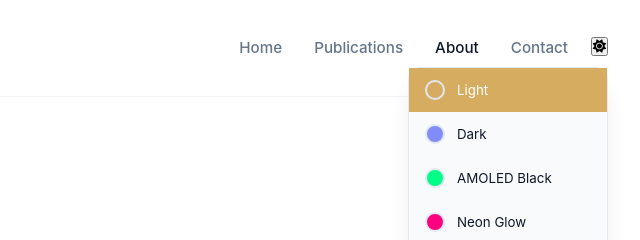
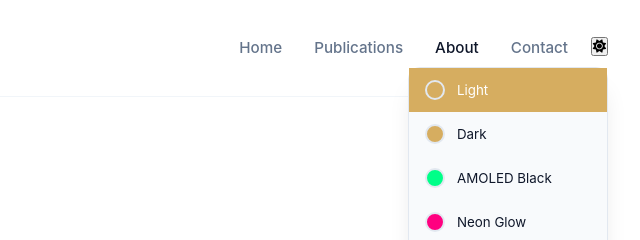
Before and after one commit to thekzbn/studies, a plain HTML site: page about.html in a window 1280 px wide. Both pictures are taken after a click on the button "Toggle theme". Shown: the top 240 px of the page, 640-1280 px from the left. Drawn offline with Linux system fonts and the light colour scheme.

Commit message:
Update about.html

```diff
--- a/about.html
+++ b/about.html
@@ -25,7 +25,7 @@
                 <span>Light</span>
             </button>
             <button class="theme-option" data-theme="dark">
-                <div class="theme-preview" style="background: #818cf8;"></div>
+                <div class="theme-preview" style="background: #d6ad60;"></div>
                 <span>Dark</span>
             </button>
             <button class="theme-option" data-theme="amoled">
```
